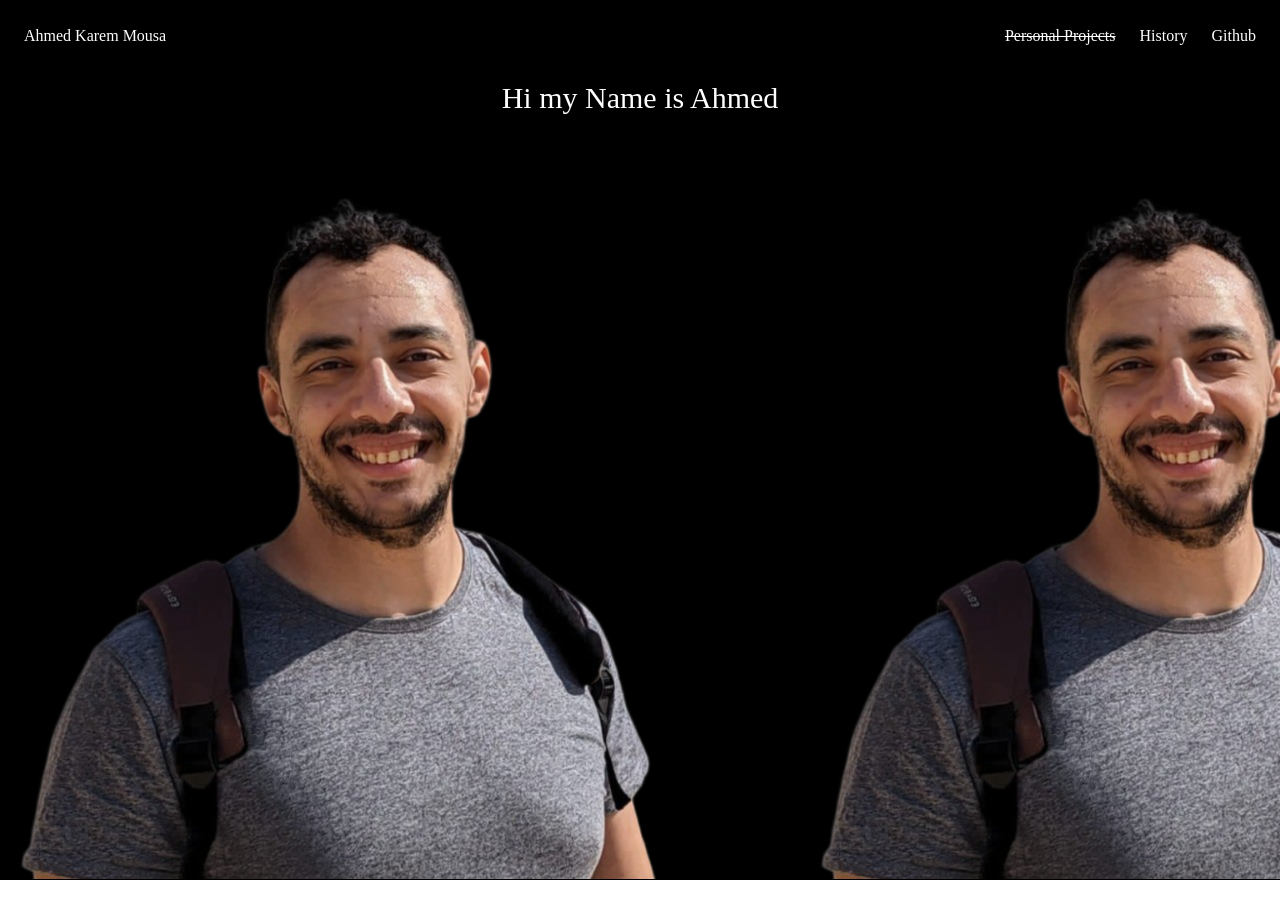
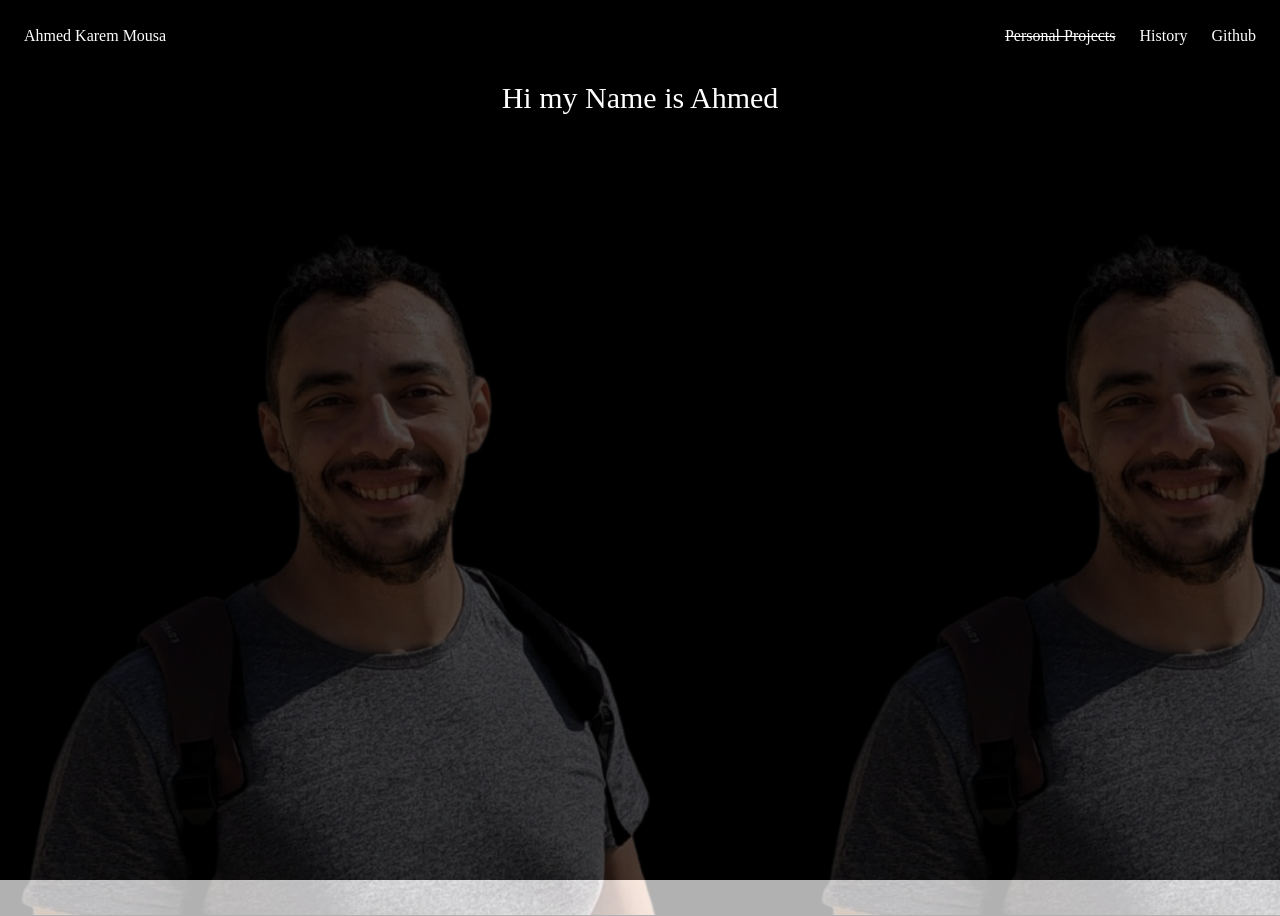
Before and after one commit to AhmedMousa-ag/website-akm, a React (Vite) app: page / in a window 1280 px wide. Before the commit the page ends 880 px from the top, so only its background shows below. Built offline with nearby package versions, Linux system fonts and the light colour scheme.

Commit message:
feat(Pages, Background Image): opacity to background image

```diff
--- a/src/App.tsx
+++ b/src/App.tsx
@@ -5,7 +5,7 @@ function App() {
   return (
     <>
       <Header />
-      <HomePage className="bg-black font-poppins text-white h-screen text-center text-3xl bg-none">
+      <HomePage className="bg-black font-poppins text-white h-screen text-center text-3xl">
         <p>Hi my Name is Ahmed</p>
       </HomePage>
     </>
--- a/src/components/BasePage.tsx
+++ b/src/components/BasePage.tsx
@@ -8,8 +8,12 @@ export const BasePage = ({
   className?: string;
 }) => {
   return (
-    <div className={className} style={{ backgroundImage: `url(${MyPic}) ` }}>
+    <div className={className}>
       {children}
+      <div
+        className={className + " opacity-30"}
+        style={{ backgroundImage: `url(${MyPic}) ` }}
+      ></div>
     </div>
   );
 };
```
